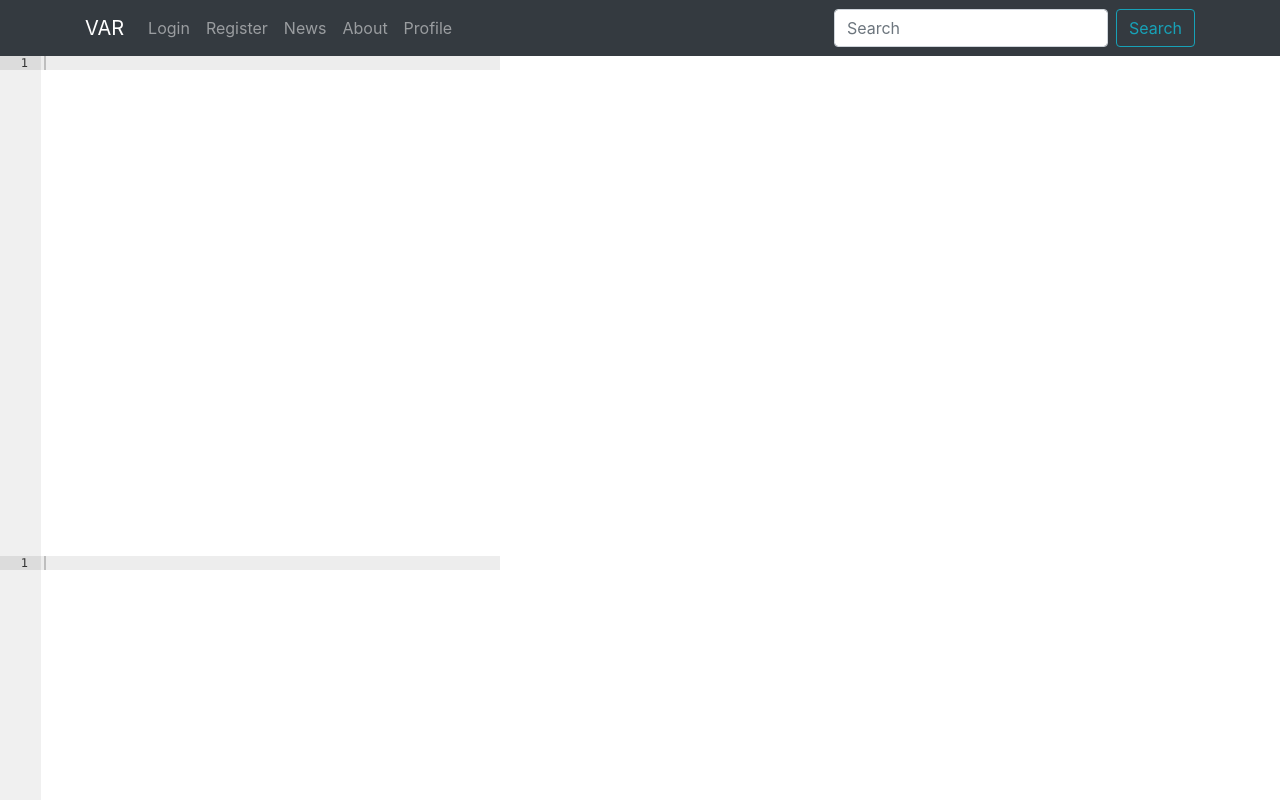
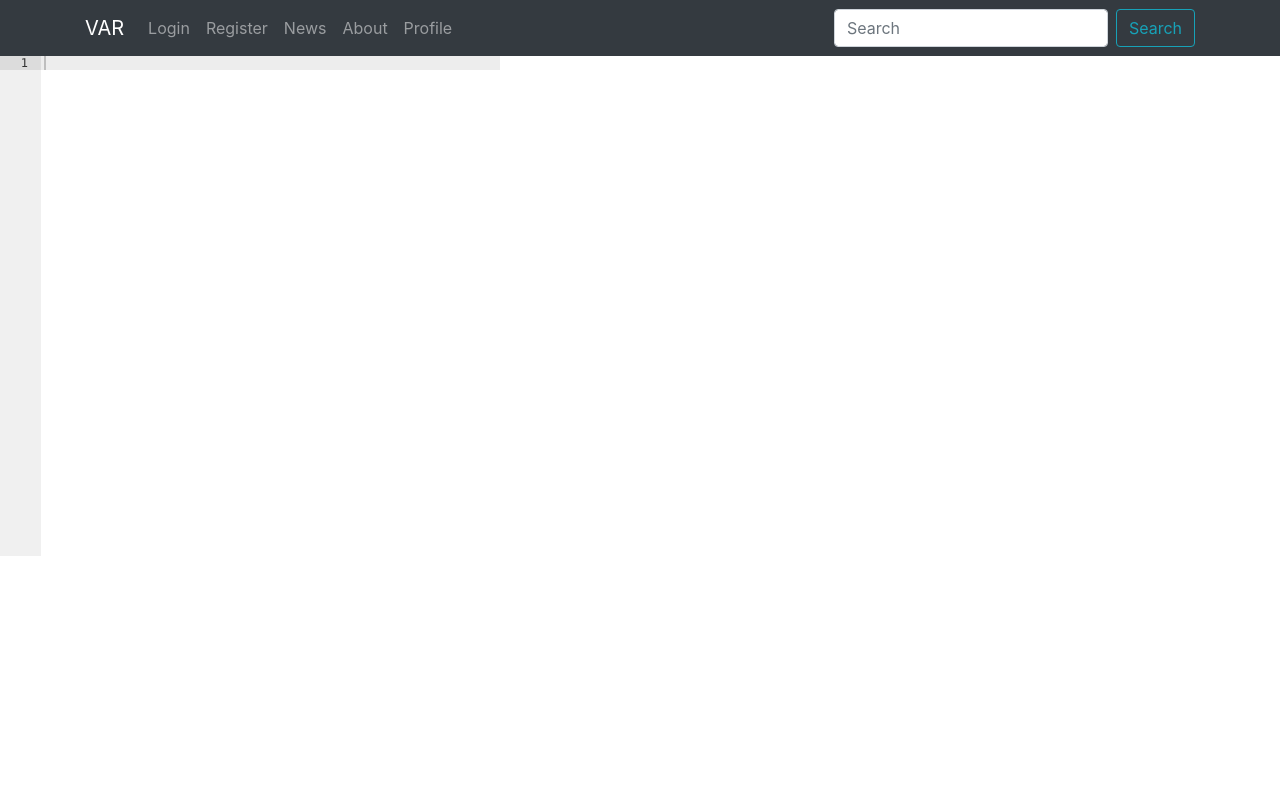
Before and after one commit to joey7040/React-Stuff, a React (Create React App) app in the folder jspace-io/: page /editprofile in a window 1280 px wide. Shown: the top 800 px of the page. Built offline with nearby package versions, Linux system fonts and the light colour scheme.

Commit message:
new feature for the edit profile page

```diff
--- a/jspace-io/src/pages/editProfile.js
+++ b/jspace-io/src/pages/editProfile.js
@@ -10,7 +10,6 @@ export default class EditProfile extends Component {
             <div>
                 <NavBar/>
                 <CssEditor />
-                <CssEditor />
             </div>
         )
     }
```
